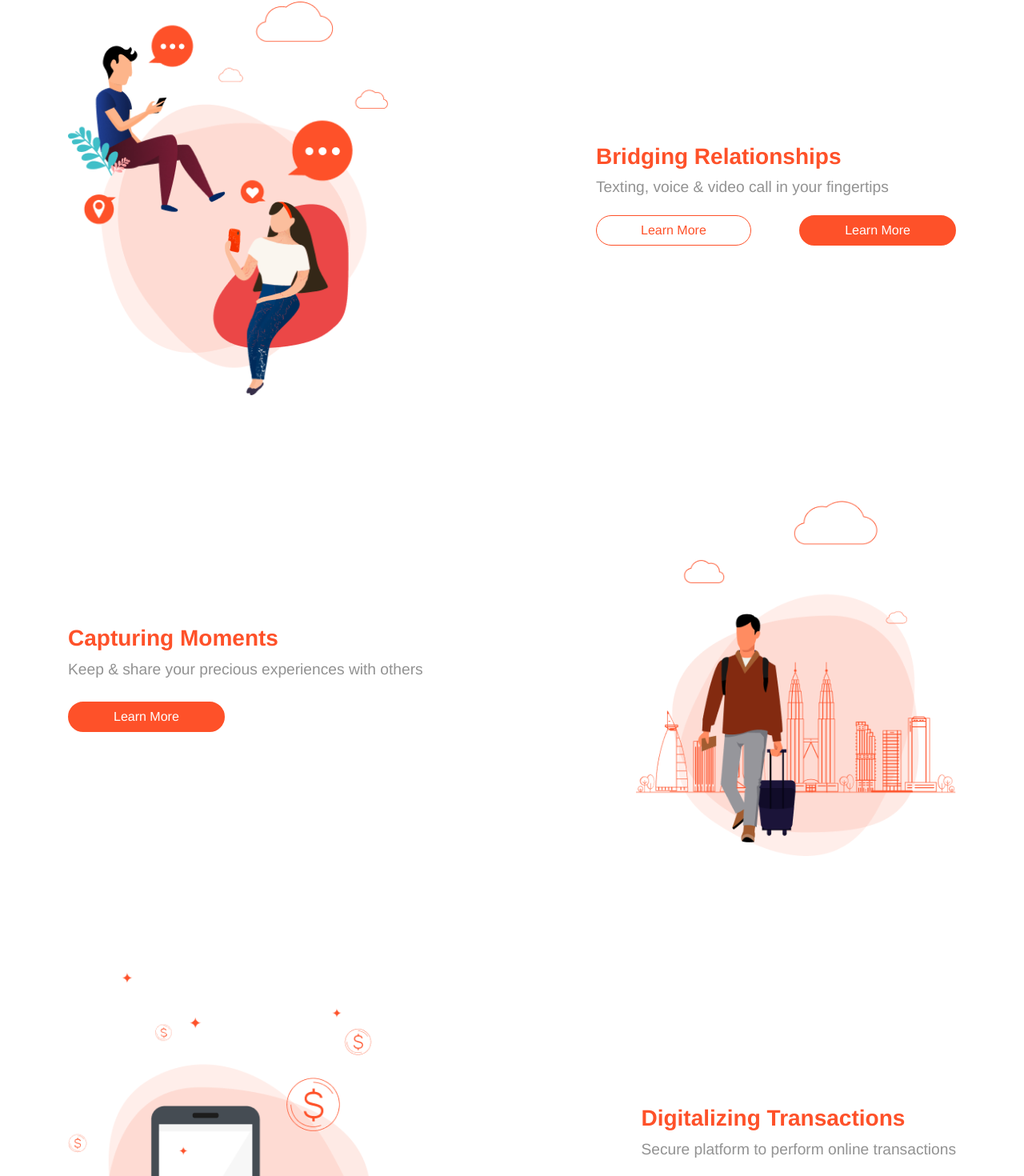
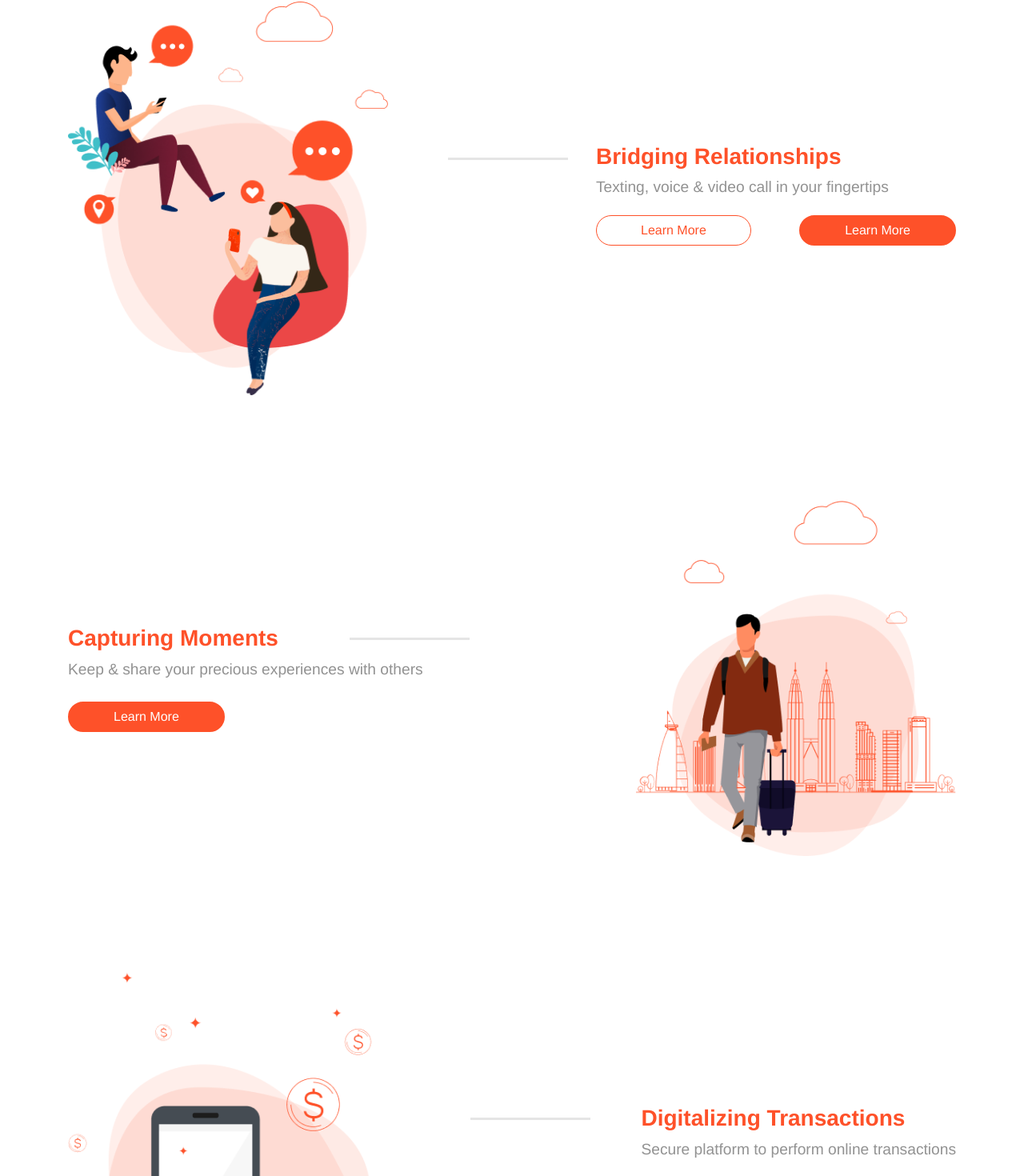
Before and after one commit to junyihoo1997/static-project-lobbi, a Vue app: page / in a window 1280 px wide. Shown: the part 748-2218 px from the top of the page at 80% size. Built offline with nearby package versions, Linux system fonts and the light colour scheme.

Commit message:
left animation

```diff
--- a/src/components/Moments.vue
+++ b/src/components/Moments.vue
@@ -6,10 +6,12 @@
           <h1>Capturing Moments</h1>
           <div class="moment-description">Keep &amp; share your precious experiences with others</div>
         </div>
-
         <div class="moment-button-group">
           <button class="moment-button">Learn More</button>
         </div>
+      </div>
+      <div class="moment-section-middle">
+        <hr class="moment-hr" />
       </div>
       <div class="moment-section-right">
         <div class="moment-image-container">
@@ -28,8 +30,8 @@
 export default {
   name: "Moments",
   props: {
-    msg: String
-  }
+    msg: String,
+  },
 };
 </script>
 
@@ -56,7 +58,7 @@ export default {
   display: flex;
   justify-content: center;
   width: 400px;
-  order: 2;
+  order: 3;
 }
 
 .moment-image-container {
@@ -111,4 +113,19 @@ export default {
   outline: none;
   color: #ffffff;
 }
+
+.moment-section-middle {
+  order: 2;
+  width: 150px;
+  margin-bottom: 100px;
+  margin-left: -300px;
+  .moment-hr {
+    display: block;
+    border-width: 3px;
+    width: 100%;
+  }
+  @media (max-width: 1200px) {
+    display: none;
+  }
+}
 </style>
--- a/src/components/Relationships.vue
+++ b/src/components/Relationships.vue
@@ -9,6 +9,9 @@
             class="relationship-image"
           />
         </div>
+      </div>
+      <div class="relationship-section-middle">
+        <hr class="relationshop-hr" />
       </div>
       <div class="relationship-section-right">
         <h1>Bridging Relationships</h1>
@@ -26,8 +29,8 @@
 export default {
   name: "Relationships",
   props: {
-    msg: String
-  }
+    msg: String,
+  },
 };
 </script>
 
@@ -55,7 +58,7 @@ export default {
 }
 
 .relationship-section-right {
-  order: 2;
+  order: 3;
   width: 450px;
 }
 
@@ -94,9 +97,9 @@ export default {
   }
 }
 
-@media(max-width: 420px){
-   .relationship-button-group {
-    justify-content: center!important;
+@media (max-width: 420px) {
+  .relationship-button-group {
+    justify-content: center !important;
   }
 }
 
@@ -135,4 +138,19 @@ export default {
   margin-bottom: 10px;
   outline: none;
 }
+
+.relationship-section-middle {
+  order: 2;
+  width: 150px;
+  margin-bottom: 100px;
+  margin-left: 40px;
+  .relationshop-hr {
+    display: block;
+    border-width: 3px;
+    width: 100%;
+  }
+  @media (max-width: 1200px) {
+    display: none;
+  }
+}
 </style>
--- a/src/components/Transactions.vue
+++ b/src/components/Transactions.vue
@@ -10,12 +10,14 @@
           />
         </div>
       </div>
+      <div class="transaction-section-middle">
+        <hr class="transaction-hr" />
+      </div>
       <div class="transaction-section-right">
         <div class="transaction-content">
           <h1>Digitalizing Transactions</h1>
           <div class="transaction-description">Secure platform to perform online transactions</div>
         </div>
-
         <div class="transaction-button-group">
           <button class="transaction-button">Learn More</button>
         </div>
@@ -28,8 +30,8 @@
 export default {
   name: "Transactions",
   props: {
-    msg: String
-  }
+    msg: String,
+  },
 };
 </script>
 
@@ -46,7 +48,7 @@ export default {
   height: 100%;
 }
 .transaction-section-right {
-  order: 2;
+  order: 3;
   h1 {
     color: #fe5129;
     font-size: 1.75rem;
@@ -113,4 +115,19 @@ export default {
   color: #ffffff;
   outline: none;
 }
+
+.transaction-section-middle {
+  order: 2;
+  width: 150px;
+  margin-bottom: 100px;
+  margin-left: 40px;
+  .transaction-hr {
+    display: block;
+    border-width: 3px;
+    width: 100%;
+  }
+  @media (max-width: 1200px) {
+    display: none;
+  }
+}
 </style>
```
Also changed, not shown: 1 other file (tests, documents, lock files or other folders).
